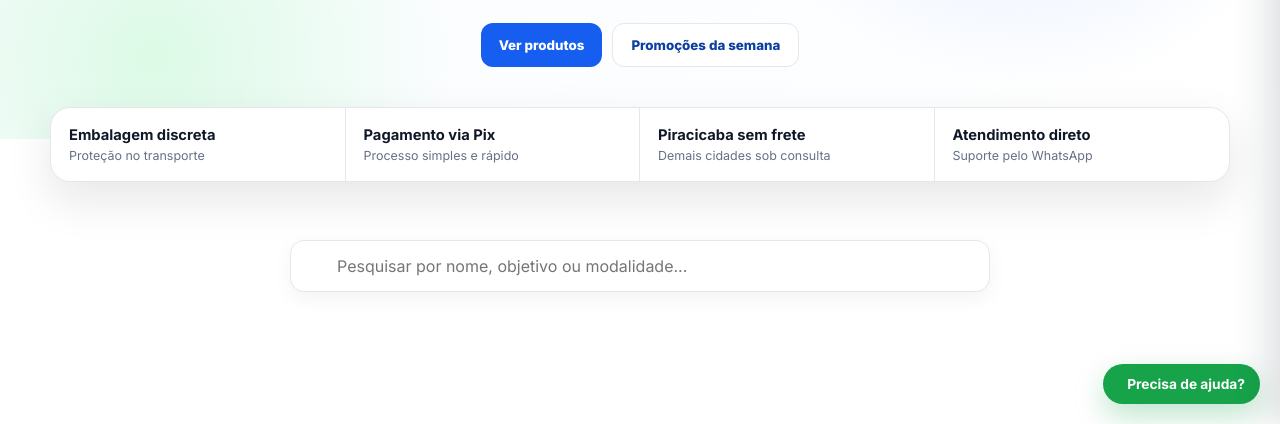
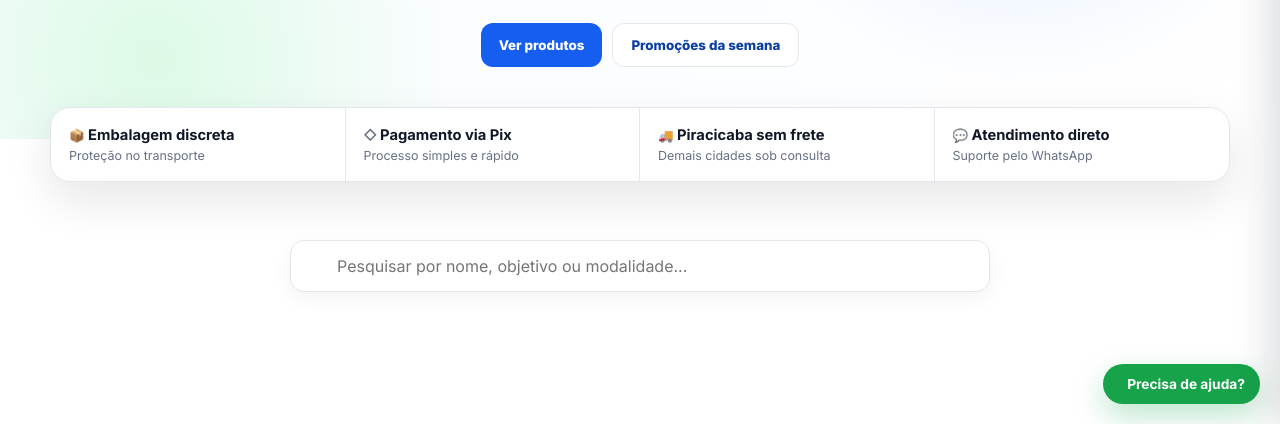
Before and after one commit to taiisbelli57-hub/PRIMEPEPTIDE, a website: page public/index.html in a window 1280 px wide. Shown: the part 376-800 px from the top of the page. Drawn offline with Linux system fonts and the light colour scheme; no server answers.

Commit message:
Update index.html

```diff
--- a/public/index.html
+++ b/public/index.html
@@ -53,10 +53,10 @@
   </section>
 
   <section class="trust-strip" aria-label="Diferenciais da loja">
-    <div><strong> Embalagem discreta</strong><span>Proteção no transporte</span></div>
-    <div><strong> Pagamento via Pix</strong><span>Processo simples e rápido</span></div>
-    <div><strong> Piracicaba sem frete</strong><span>Demais cidades sob consulta</span></div>
-    <div><strong> Atendimento direto</strong><span>Suporte pelo WhatsApp</span></div>
+    <div><strong><span class="trust-icon" aria-hidden="true">📦</span> Embalagem discreta</strong><span>Proteção no transporte</span></div>
+    <div><strong><span class="trust-icon" aria-hidden="true">◇</span> Pagamento via Pix</strong><span>Processo simples e rápido</span></div>
+    <div><strong><span class="trust-icon" aria-hidden="true">🚚</span> Piracicaba sem frete</strong><span>Demais cidades sob consulta</span></div>
+    <div><strong><span class="trust-icon" aria-hidden="true">💬</span> Atendimento direto</strong><span>Suporte pelo WhatsApp</span></div>
   </section>
 
   <section class="catalog-controls" id="catalogo">
```
